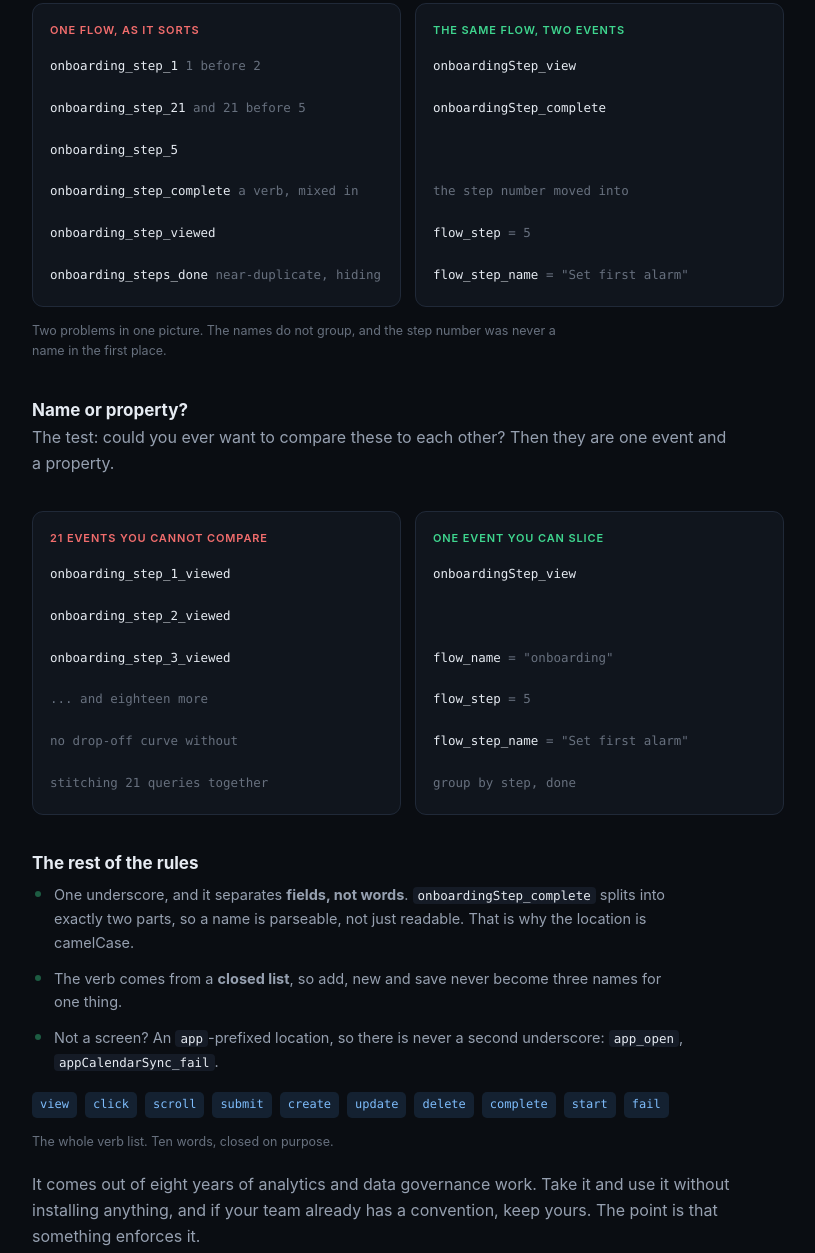
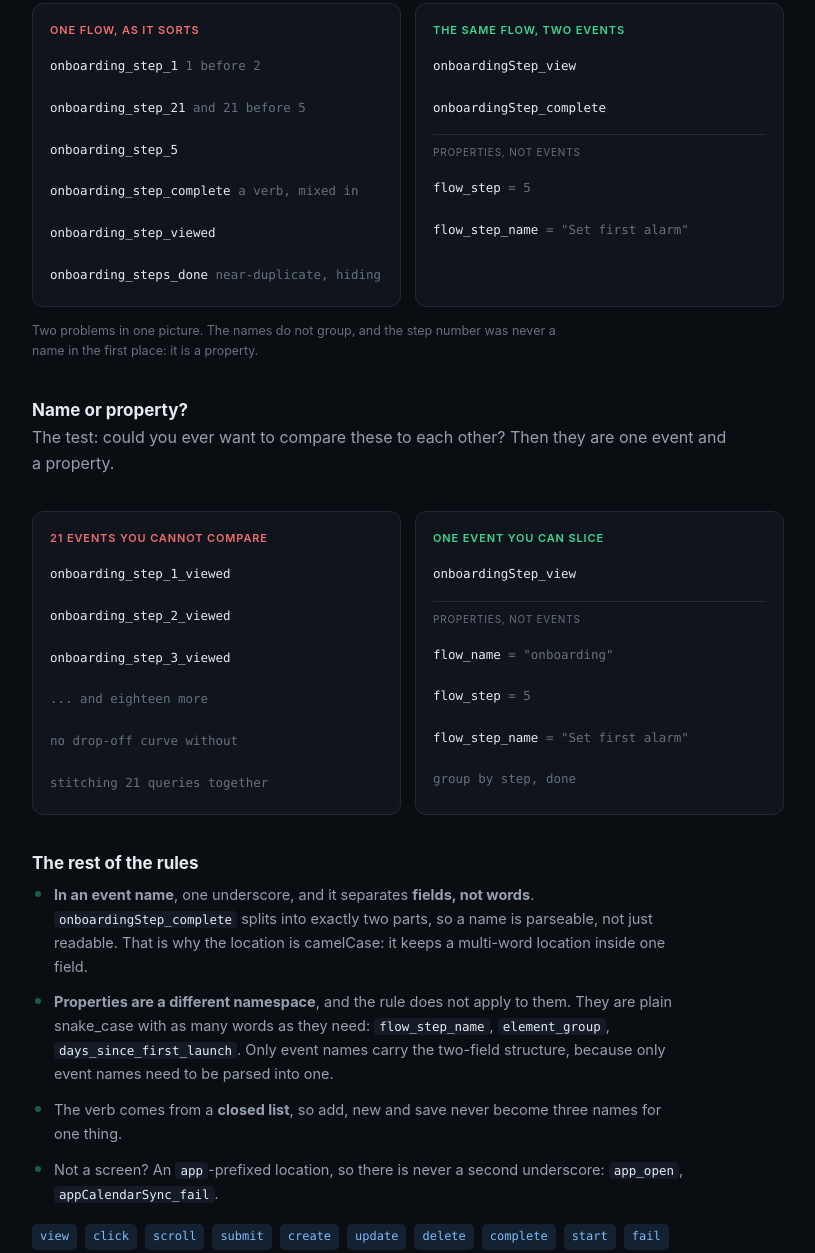
Before and after one commit to Merthade/tracklintDomain, a plain HTML site: page index.html in a window 1280 px wide. Shown: the part 3752-5005 px from the top of the page, without its empty margins (232-1047 px from the left). Drawn offline with Linux system fonts and the light colour scheme.

Commit message:
Scope the one-underscore rule to event names, and say so on the page
Emil read flow_step_name as breaking the convention the page preaches. Checked
both sources before answering: his locked framework spec lists flow_step_name
alongside screen_section and element_group as properties, and his shipped apps use
multi-underscore properties routinely (days_since_first_launch,
first_launch_matches_purchase, active_alarms_count). So the framework is
consistent: the two-field rule has always been event-names-only, and snake_case
properties are both his design and universal analytics convention.

The page was at fault for never scoping the rule, which is why it read as global.
Now: the rule bullet says "in an event name", and a new bullet states plainly that
properties are a different namespace with as many words as they need, giving
flow_step_name and element_group as blessed examples. Only event names carry the
two-field structure, because only event names need parsing into one.

The two comparison visuals now carry a "properties, not events" divider above the
property block, so the namespace switch is visible rather than inferred, and the
sort caption ends by naming the step number as a property.

If the person who wrote the convention misread it, a visitor certainly would.

Local commit only, not pushed.

```diff
--- a/index.html
+++ b/index.html
@@ -175,6 +175,7 @@ td.pick code{color:var(--accent)}
 .rules li{list-style:none;color:var(--muted);padding:6px 0 6px 22px;position:relative;font-size:14.5px;max-width:72ch}
 .rules li:before{content:"";position:absolute;left:3px;top:14px;width:6px;height:6px;border-radius:50%;background:var(--accent-dim)}
 .rules code{font-family:var(--mono);font-size:12.5px;color:var(--text);background:var(--panel-2);padding:1px 5px;border-radius:4px}
+.sub{font-size:10px;text-transform:uppercase;letter-spacing:.08em;color:var(--faint);margin:12px 0 6px;padding-top:9px;border-top:1px solid var(--border)}
 .vocab{display:flex;gap:8px;flex-wrap:wrap;margin-top:12px}
 .vocab code{font-family:var(--mono);font-size:12px;color:#7ebcfb;background:rgba(90,169,249,.13);padding:3px 8px;border-radius:5px}
 
@@ -395,13 +396,12 @@ footer{padding:30px 0 44px;color:var(--faint);font-size:13px}
       <p class="card-label">The same flow, two events</p>
       <p class="ev">onboardingStep_view</p>
       <p class="ev">onboardingStep_complete</p>
-      <p class="ev" style="color:var(--faint)">&nbsp;</p>
-      <p class="ev" style="color:var(--faint)">the step number moved into</p>
+      <p class="sub">properties, not events</p>
       <p class="ev">flow_step <span>= 5</span></p>
       <p class="ev">flow_step_name <span>= "Set first alarm"</span></p>
     </div>
   </div>
-  <p class="note">Two problems in one picture. The names do not group, and the step number was never a name in the first place.</p>
+  <p class="note">Two problems in one picture. The names do not group, and the step number was never a name in the first place: it is a property.</p>
 
   <h3 style="margin-top:34px;font-size:17px">Name or property?</h3>
   <p>The test: could you ever want to compare these to each other? Then they are one event and a property.</p>
@@ -418,7 +418,7 @@ footer{padding:30px 0 44px;color:var(--faint);font-size:13px}
     <div class="card good">
       <p class="card-label">One event you can slice</p>
       <p class="ev">onboardingStep_view</p>
-      <p class="ev" style="color:var(--faint)">&nbsp;</p>
+      <p class="sub">properties, not events</p>
       <p class="ev">flow_name <span>= "onboarding"</span></p>
       <p class="ev">flow_step <span>= 5</span></p>
       <p class="ev">flow_step_name <span>= "Set first alarm"</span></p>
@@ -428,7 +428,8 @@ footer{padding:30px 0 44px;color:var(--faint);font-size:13px}
 
   <h3 style="margin-top:34px;font-size:17px">The rest of the rules</h3>
   <ul class="rules">
-    <li>One underscore, and it separates <b>fields, not words</b>. <code>onboardingStep_complete</code> splits into exactly two parts, so a name is parseable, not just readable. That is why the location is camelCase.</li>
+    <li><b>In an event name</b>, one underscore, and it separates <b>fields, not words</b>. <code>onboardingStep_complete</code> splits into exactly two parts, so a name is parseable, not just readable. That is why the location is camelCase: it keeps a multi-word location inside one field.</li>
+    <li><b>Properties are a different namespace</b>, and the rule does not apply to them. They are plain snake_case with as many words as they need: <code>flow_step_name</code>, <code>element_group</code>, <code>days_since_first_launch</code>. Only event names carry the two-field structure, because only event names need to be parsed into one.</li>
     <li>The verb comes from a <b>closed list</b>, so add, new and save never become three names for one thing.</li>
     <li>Not a screen? An <code>app</code>-prefixed location, so there is never a second underscore: <code>app_open</code>, <code>appCalendarSync_fail</code>.</li>
   </ul>
```
